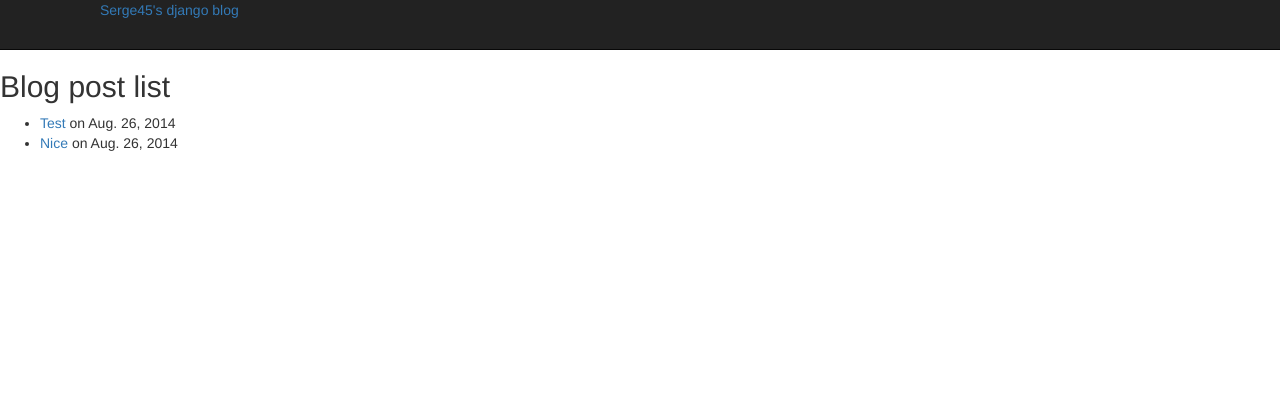
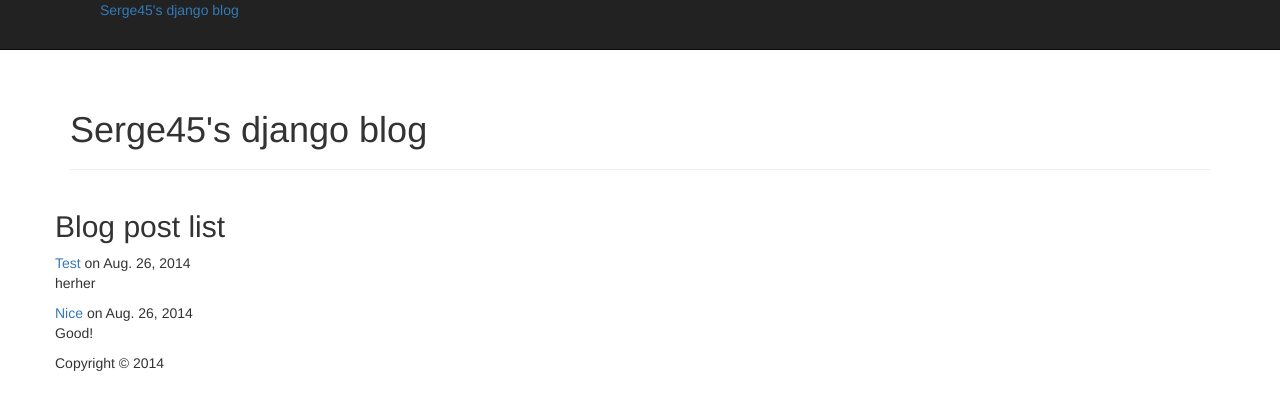
Before and after one commit to Serge45/djangoBlog, a Django app: page /blog/ in a window 1280 px wide. Shown: the top 410 px of the page. Run offline with Django 3.2, Linux system fonts and the light colour scheme; data comes from the database, SQL or seed files in the repository; parts of the project's set-up code (start-up, migrations or seed data) failed here and were passed over; some libraries are stand-ins or nearby versions.

Commit message:
Amended templates

```diff
--- a/blog/templates/base.html
+++ b/blog/templates/base.html
@@ -41,7 +41,25 @@
             </div>
         </div>
 
-        {% block content %} {% endblock %}
+        <div class="container">
+            {% block header %}
+                <div class="page-header">
+                    <h1>Serge45's django blog</h1>
+                </div>
+            {% endblock %}
+
+            <div class="row">
+                {% block content %} {% endblock %}
+            </div>
+        </div>
+
+        <div class="container footer">
+            <div class="row">
+                <div class="span12">
+                    <p>Copyright &copy; {% now "Y" %}</p>
+                </div>
+            </div>
+        </div>
 
         <script src="//ajax.googleapis.com/ajax/libs/jquery/1.10.2/jquery.min.js"></script>
         <script>window.jQuery || document.write('<script src="{% static 'bower_components/html5-boilerplate/js/vendor/jquery-1.10.2.min.js' %}"><\/script>')</script>
--- a/blog/templates/index.html
+++ b/blog/templates/index.html
@@ -3,11 +3,12 @@
     {% block content %}
     <h2>Blog post list</h2>
     {% if blog_post_list %}
-        <ul>
             {% for post in blog_post_list %}
-                <li><a href="{% url 'blog:content' post.id %}">{{ post.title }}</a> on {{ post.post_datetime|date}}</li>
+                <div class="post">
+                    <a href="{% url 'blog:content' post.id %}">{{ post.title }}</a> on {{ post.post_datetime|date}}
+                    <p>{{ post.content }}</p>
+                </div>
             {% endfor %}
-        </ul>
     {% else %}
         <p>No blog post</p>
     {% endif %}
```
